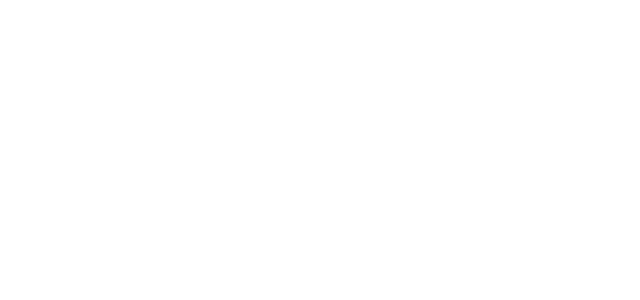
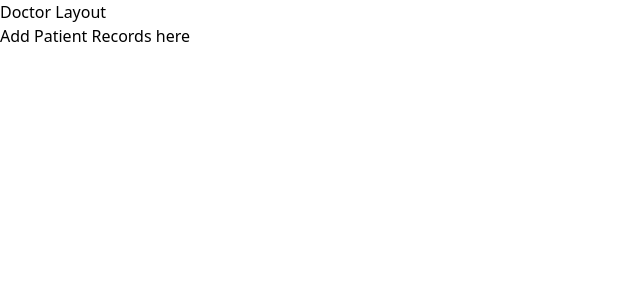
Before and after one commit to baristabarita/caresync, a React (Vite) app in the folder client/: page /doctor/doctorrecords/addrecord in a window 1280 px wide. Before the commit this address had no page. Shown: the top 300 px of the page, without its empty margins (0-640 px from the left). Built offline with nearby package versions, Linux system fonts and the light colour scheme; sample sign-in values are in the browser's storage.

Commit message:
modified app.tsx and set up addrecordform and doctorsettings

```diff
--- a/client/src/App.tsx
+++ b/client/src/App.tsx
@@ -1,5 +1,6 @@
 import React from "react";
 import { BrowserRouter, Routes, Route } from "react-router-dom";
+import UserAuth from "./util/userAuth";
 
 /* General Pages */
 import DoctorLogin from "./pages/doctor/login/DoctorLogin";
@@ -9,7 +10,9 @@
 import DoctorLayout from "./components/layout/DoctorLayout";
 import DoctorDashboard from "./pages/doctor/dashboard/Dashboard";
 import RecordsPage from "./pages/doctor/recordsManager/RecordsManager";
+import AddRecordForm from "./pages/doctor/recordsManager/AddRecordForm";
 import ViewRecordPage from "./pages/doctor/recordsManager/ViewRecord";
+import DoctorSettings from "./pages/doctor/settings/DoctorSettings";
 
 function App() {
   return (
@@ -20,10 +23,12 @@
         <Route path="/docregister" element={<DoctorRegister />} />
 
         {/* Doctor Page Routes */}
-        <Route path="doctor" element={<DoctorLayout />}>
+        <Route path="doctor" element={<UserAuth><DoctorLayout /></UserAuth>}>
           <Route index element={<DoctorDashboard />} /> {/* localhost/doctor */}
           <Route path="doctorrecords" element={<RecordsPage />} /> {/* localhost/doctor/doctorrecords */}
-          <Route path="doctorrecords/record" element={<ViewRecordPage />} /> {/* localhost/doctor/doctorrecords/record */}
+          <Route path="doctorrecords/addrecord" element={<AddRecordForm />} /> {/* localhost/doctor/doctorrecords/addrecord */}
+          <Route path="doctorrecords/record/:recordId" element={<ViewRecordPage />} /> {/* localhost/doctor/doctorrecords/record */}
+          <Route path="doctorsettings" element={<DoctorSettings />} /> {/* localhost/doctor/doctorsettings */}
         </Route>
       </Routes>
     </BrowserRouter>
--- a/client/src/pages/doctor/recordsManager/AddRecordForm.tsx
+++ b/client/src/pages/doctor/recordsManager/AddRecordForm.tsx
@@ -0,0 +1,11 @@
+import React, { useState } from 'react';
+
+const AddRecordForm = () => {
+    return(
+        <>
+            <h1>Add Patient Records here</h1>
+        </>
+    )
+}
+
+export default AddRecordForm
--- a/client/src/pages/doctor/settings/DoctorSettings.tsx
+++ b/client/src/pages/doctor/settings/DoctorSettings.tsx
@@ -0,0 +1,11 @@
+import React, { useState } from 'react';
+
+const DoctorSettings = () => {
+    return(
+        <>
+            <h1>Settings here</h1>
+        </>
+    )
+}
+
+export default DoctorSettings
```
